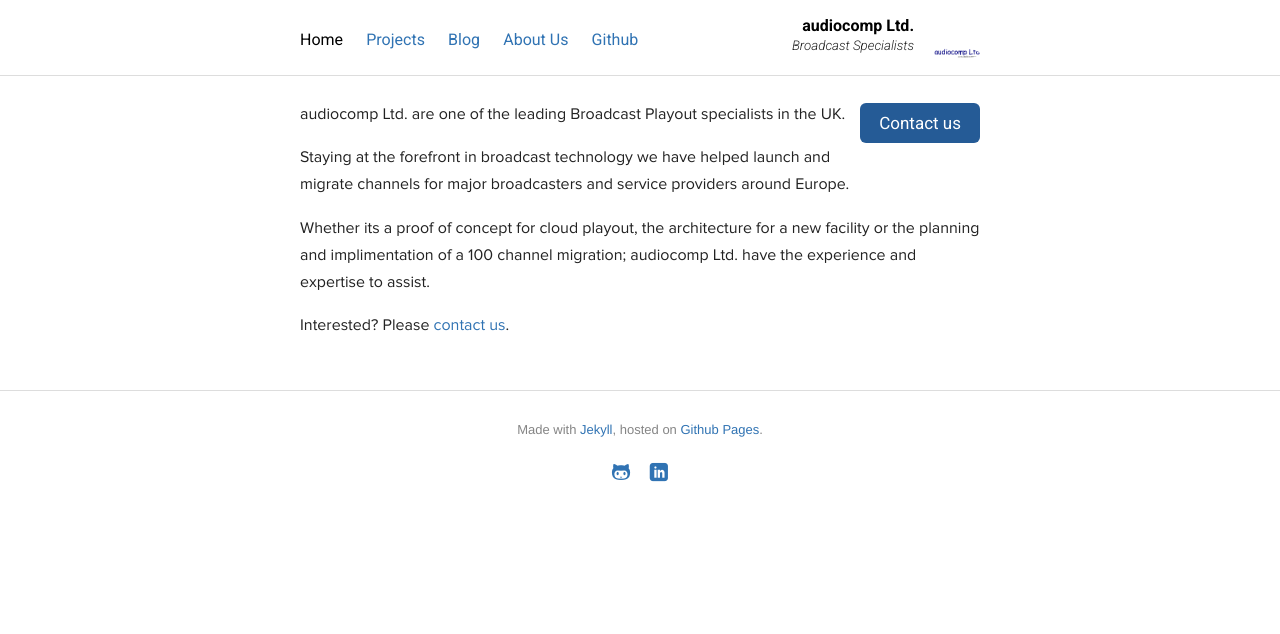
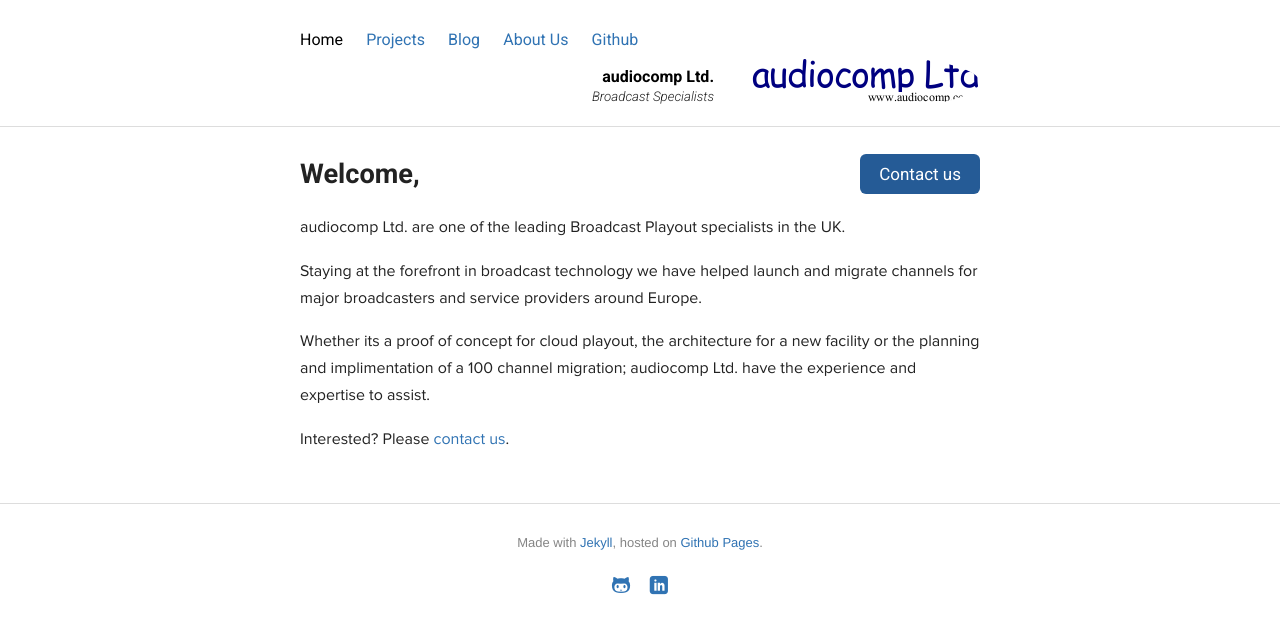
Before and after one commit to audiocomp/audiocomp.github.io, a Jekyll site: the page built from index.html, in a window 1280 px wide. Shown: the top 634 px of the page. Built offline with Jekyll 4.4.1, drawn with Linux system fonts in a browser that asks for light colours.

Commit message:
css tweaks for logo

```diff
--- a/css/site.css
+++ b/css/site.css
@@ -287,7 +287,7 @@
 
 .avatar {
   border-radius: 50%;
-  max-width: 50px;
+  max-width: 250px;
   vertical-align: -9px;
   margin-left: 12px;
 }
@@ -549,7 +549,7 @@
   .home h1 {
     text-align: center;
   }
-  .hello {
+  .welcome {
     display: none;
   }
 }
--- a/index.html
+++ b/index.html
@@ -11,6 +11,9 @@
       <!-- <a class="btn btn-lg" href="/contact">Contact us</a> -->
       <a href="/contact" class="btn btn-lg">Contact us</a>
     </div>
+	<span class="welcome">
+      Welcome,
+    </span>
   </h1>
 
   <p>
```
